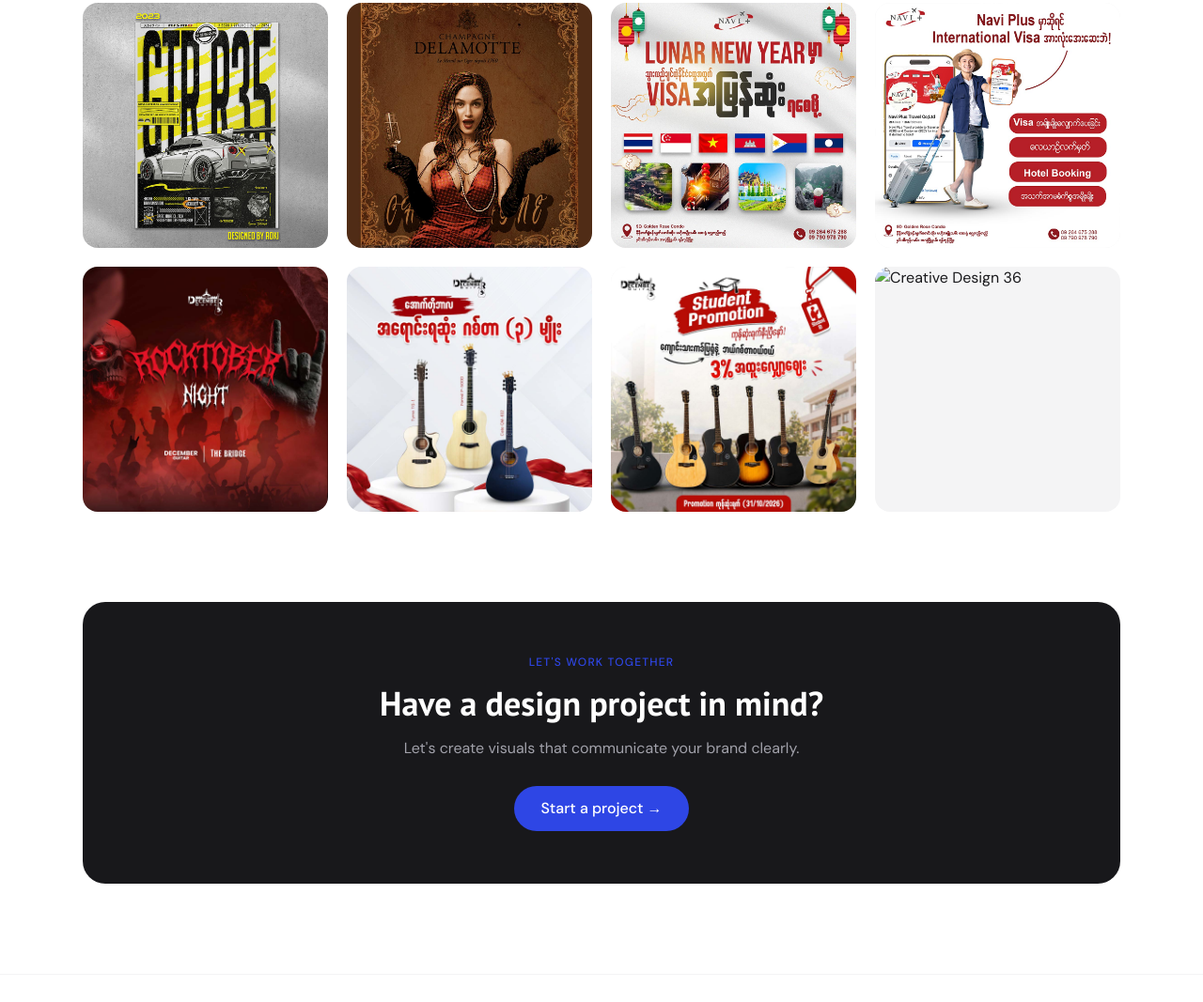
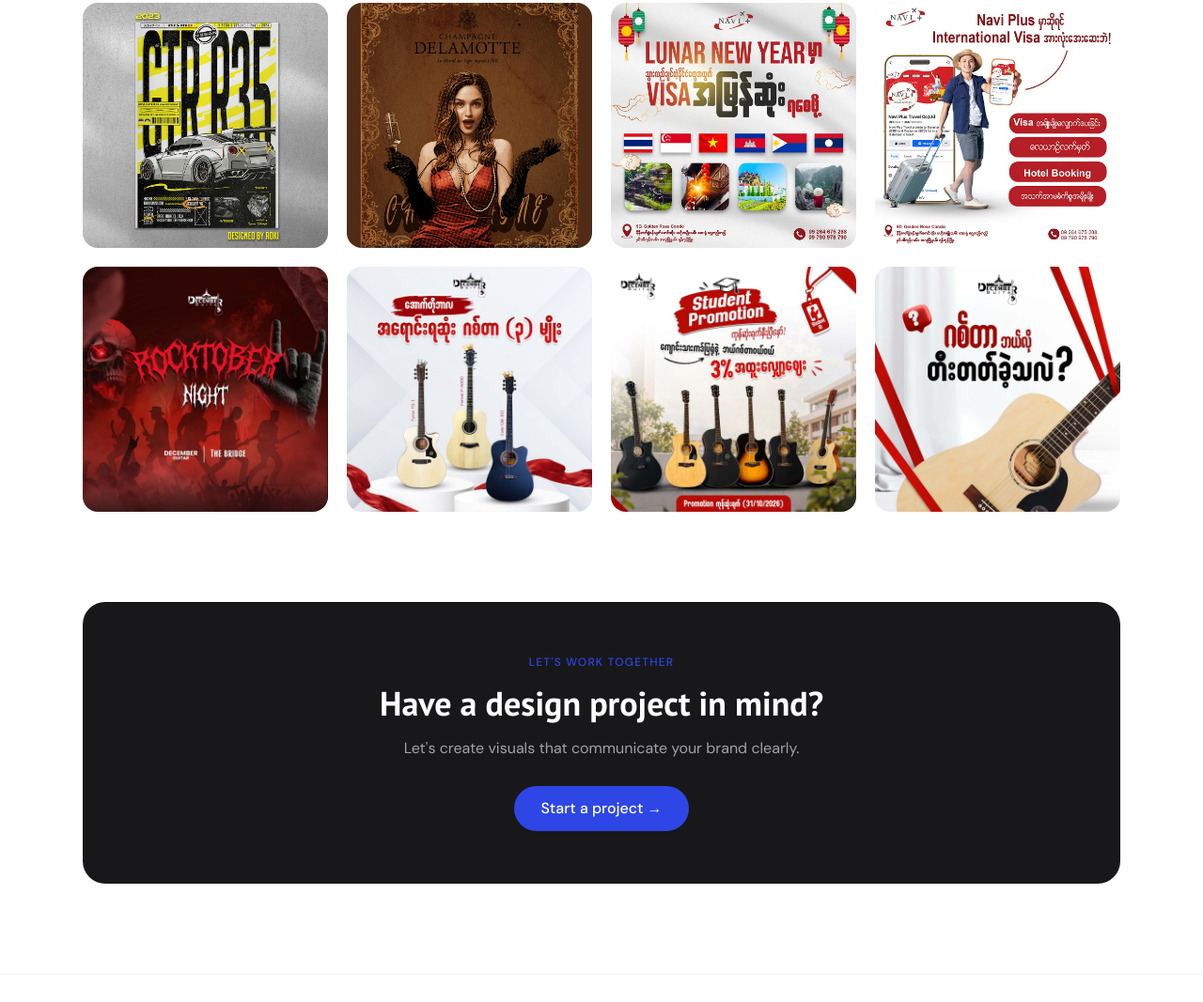
Before and after one commit to kyawlinnphyo30/KLP2, a plain HTML site: page folio-tailwind-1.0.0/projects.html in a window 1280 px wide. Shown: the part 2464-3531 px from the top of the page at 94% size. Drawn offline with nearby package versions, Linux system fonts and the light colour scheme.

Commit message:
Update projects.html

```diff
--- a/folio-tailwind-1.0.0/projects.html
+++ b/folio-tailwind-1.0.0/projects.html
@@ -1009,12 +1009,12 @@ loading="lazy">
 class="gallery-item reveal aspect-square rounded-xl md:rounded-2xl cursor-pointer"
 @click="
 lightbox=true;
-selectedImage='images/DGS4.jpg';
+selectedImage='images/GDS4.jpg';
 selectedAlt='Creative Design 36';
 ">
 
 <img
-src="images/DGS4.jpg"
+src="images/GDS4.jpg"
 alt="Creative Design 36"
 loading="lazy">
 
```
